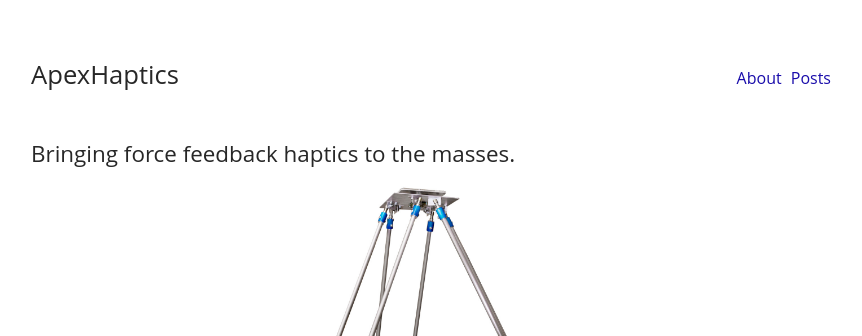
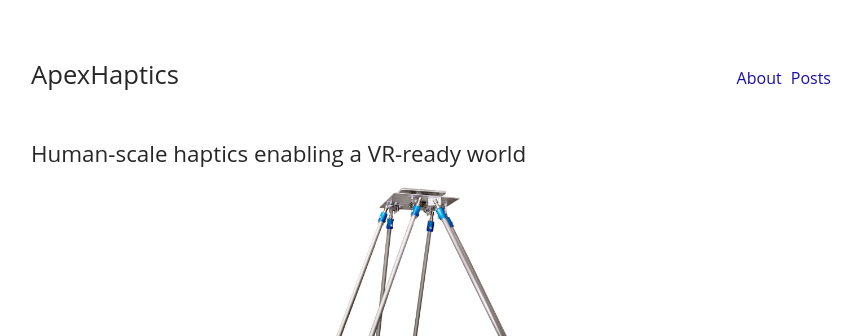
Before and after one commit to ApexHaptics/ApexHaptics.github.io, a Jekyll site: the page built from index.html, in a window 1280 px wide. Shown: the top 336 px of the page, without its empty margins (209-1071 px from the left). Built offline with Jekyll 4.4.1, drawn with Linux system fonts in a browser that asks for light colours.

Commit message:
updated catchphrase or whatever it's called

```diff
--- a/index.html
+++ b/index.html
@@ -13,7 +13,7 @@ layout: default
     </ul>
 </div>
 <div class="index">
-    <h2>Bringing force feedback haptics to the masses.</h2>
+    <h2>Human-scale haptics enabling a VR-ready world</h2>
     <img src="{{ site.url }}/assets/image/apexhaptics.jpg" />
 </div>
 <div class="blog">
```
